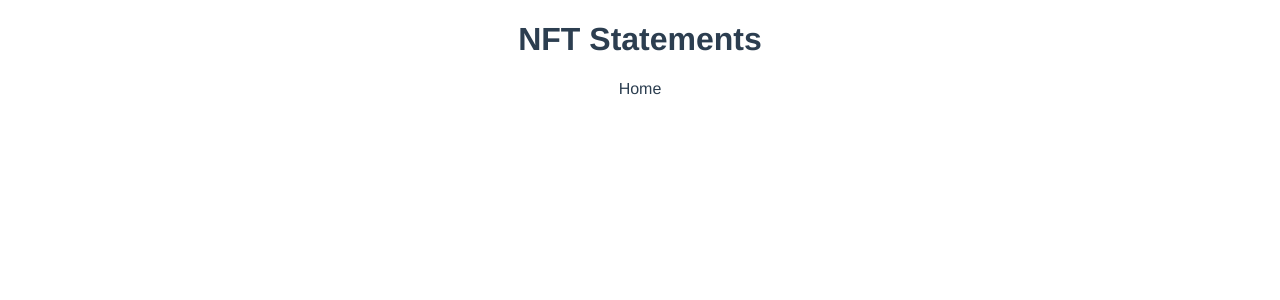
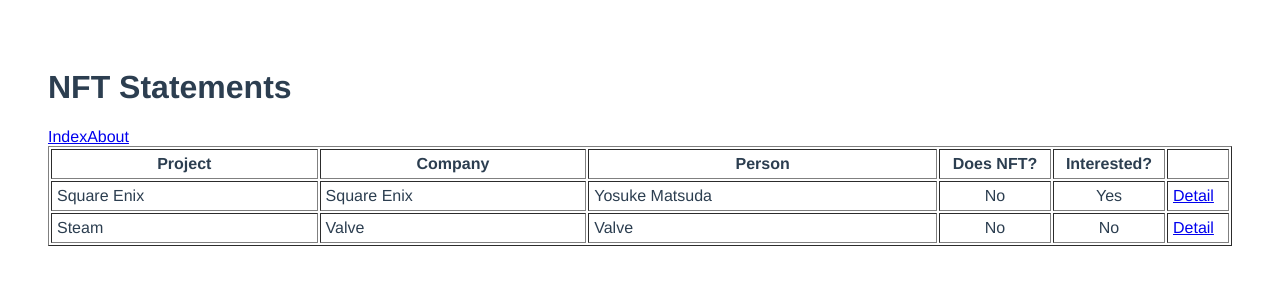
Before and after one commit to LauraWebdev/nft-statements, a Vue app: page /about in a window 1280 px wide. Shown: the top 300 px of the page. Built offline with nearby package versions, Linux system fonts and the light colour scheme.

Commit message:
added page loading, added valve and square enix

```diff
--- a/package.json
+++ b/package.json
@@ -9,6 +9,7 @@
     "deploy": "node scripts/gh-pages-deploy.mjs"
   },
   "dependencies": {
+    "axios": "^0.24.0",
     "core-js": "^3.6.5",
     "register-service-worker": "^1.7.1",
     "vue": "^2.6.11",
--- /dev/null
+++ b/public/content/index.json
@@ -0,0 +1,6 @@
+{
+  "items": [
+    "square-enix",
+    "valve"
+  ]
+}
--- /dev/null
+++ b/public/content/valve.json
@@ -0,0 +1,15 @@
+{
+  "person": "Valve",
+  "company": "Valve",
+  "project": "Steam",
+  "when": 1640995200,
+  "nftStance": {
+    "interested": false,
+    "doesNFT": false,
+    "quote": "What you shouldn't publish on Steam: Applications built on blockchain technology that issue or allow exchange of cryptocurrencies or NFTs."
+  },
+  "sources": [
+    "https://partner.steamgames.com/doc/gettingstarted/onboarding",
+    "https://www.theverge.com/2021/10/15/22728425/valve-steam-blockchain-nft-crypto-ban-games-age-of-rust"
+  ]
+}
--- a/src/App.vue
+++ b/src/App.vue
@@ -1,6 +1,10 @@
 <template>
     <div id="app">
         <h1>NFT Statements</h1>
+        <header>
+            <router-link to="/">Index</router-link>
+            <router-link to="/about">About</router-link>
+        </header>
 
         <router-view />
     </div>
@@ -11,7 +15,7 @@
   font-family: Avenir, Helvetica, Arial, sans-serif;
   -webkit-font-smoothing: antialiased;
   -moz-osx-font-smoothing: grayscale;
-  text-align: center;
+    padding: 40px;
   color: #2c3e50;
 }
 </style>
--- a/src/router/index.js
+++ b/src/router/index.js
@@ -14,7 +14,7 @@
         component: ViewIndex,
     },
     {
-        path: '/detail/{slug}',
+        path: '/detail/:slug',
         name: 'Detail',
         component: ViewDetail,
     },
--- a/src/views/Detail.vue
+++ b/src/views/Detail.vue
@@ -1,5 +1,51 @@
 <template>
     <div class="view-detail">
-        <h1>Detail Page</h1>
+        <div v-if="data !== null && state === 'done'">
+            <h1>{{ data.company }}</h1>
+            <h2>{{ data.project }}</h2>
+            <h3>{{ data.person }}</h3>
+            <p>"{{ data.nftStance.quote }}"</p>
+            <p>Does NFT? {{ data.nftStance.doesNFT ? 'Yes' : 'No' }}</p>
+            <p>Is interested? {{ data.nftStance.interested ? 'Yes' : 'No' }}</p>
+            <hr />
+            <h3>Sources</h3>
+            <ul>
+                <li v-for="source in data.sources" :key="source">{{ source }}</li>
+            </ul>
+        </div>
+        <div v-if="state === 'error'">Error loading, try again later.</div>
     </div>
 </template>
+
+<script>
+import axios from 'axios';
+
+export default {
+    name: 'ViewDetail',
+    components: {
+    },
+    data() {
+        return {
+            data: null,
+            state: 'loading',
+        };
+    },
+    mounted() {
+        this.loadContent();
+    },
+    methods: {
+        loadContent() {
+            this.state = 'loading';
+
+            console.log('Loading ' + this.$route.params.slug);
+            axios.get(process.env.BASE_URL + 'content/' + this.$route.params.slug + '.json').then(data => {
+                this.data = data.data;
+                this.state = 'done';
+            }).catch(e => {
+                this.state = 'error';
+                console.error(e);
+            });
+        },
+    },
+};
+</script>
--- a/src/views/Index.vue
+++ b/src/views/Index.vue
@@ -1,17 +1,81 @@
 <template>
     <div class="view-index">
-        Home
+        <div v-if="state === 'loading'">
+            Loading...
+        </div>
+        <div v-if="state === 'done'">
+            <table border="1px solid black" style="width: 100%;" cellpadding="5px">
+                <thead>
+                    <tr>
+                        <th>Project</th>
+                        <th>Company</th>
+                        <th>Person</th>
+                        <th width="100px">Does NFT?</th>
+                        <th width="100px">Interested?</th>
+                        <th width="50px"></th>
+                    </tr>
+                </thead>
+                <tbody>
+                    <tr v-for="item in items" :key="item.slug">
+                        <td>{{ item.project }}</td>
+                        <td>{{ item.company }}</td>
+                        <td>{{ item.person }}</td>
+                        <td style="text-align: center">{{ item.nftStance.doesNFT ? 'Yes' : 'No'}}</td>
+                        <td style="text-align: center">{{ item.nftStance.interested ? 'Yes' : 'No'}}</td>
+                        <td><router-link :to="`/detail/${item.slug}`">Detail</router-link></td>
+                    </tr>
+                </tbody>
+            </table>
+        </div>
     </div>
 </template>
 
 <script>
 // @ is an alias to /src
 // import HelloWorld from '@/components/HelloWorld.vue';
+import axios from 'axios';
 
 export default {
     name: 'ViewIndex',
     components: {
         //HelloWorld,
     },
+    data() {
+        return {
+            items: [],
+            state: 'loading',
+        };
+    },
+    mounted() {
+        this.loadContent().then(() => {
+            this.state = 'done';
+        });
+    },
+    methods: {
+        loadContent() {
+            return new Promise(async (resolve, reject) => {
+                this.state = 'loading';
+                console.log('Loading Content');
+
+                axios.get(process.env.BASE_URL + 'content/index.json').then(data => {
+                    let items = data.data.items;
+
+                    items.forEach(async item => {
+                        console.log('Loading ' + item);
+                        let itemData = await axios.get(process.env.BASE_URL + 'content/' + item + '.json');
+                        itemData.data.slug = item;
+                        this.items.push(itemData.data);
+                    });
+
+                    console.log('Done Content Loading');
+
+                    resolve();
+                }).catch(e => {
+                    console.error(e);
+                    reject();
+                });
+            });
+        },
+    },
 };
 </script>
```
Also changed, not shown: .eslintrc.js, public/content/square-enix.json (renamed from src/content/square-enix.json), 1 other file (tests, documents, lock files or other folders).
